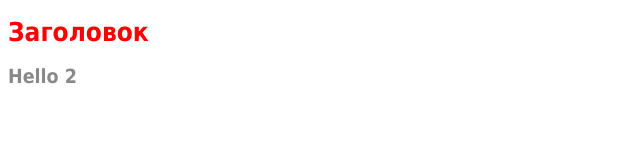
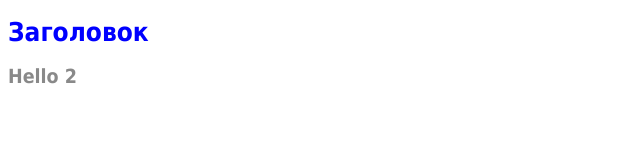
Before and after one commit to atmosphericlight/example, a plain HTML site: page index.html in a window 1280 px wide. Shown: the whole page, without its empty margins (0-640 px from the left). Drawn offline with Linux system fonts and the light colour scheme.

Commit message:
color was changed to blue

```diff
--- a/css/main.css
+++ b/css/main.css
@@ -2,4 +2,4 @@ BODY,TD	{font-family:Tahoma,Verdana,Arial; font-size:13px; vertical-align:top; c
 A			{color:#898989; text-decoration:underline;}
 A:visited	{color:#898989; text-decoration:underline;}
 A:hover		{color:#898989; text-decoration:none;} /* 028DCC */
-h1	{color:#ff0000;}
+h1	{color:#0000ff;}
```
